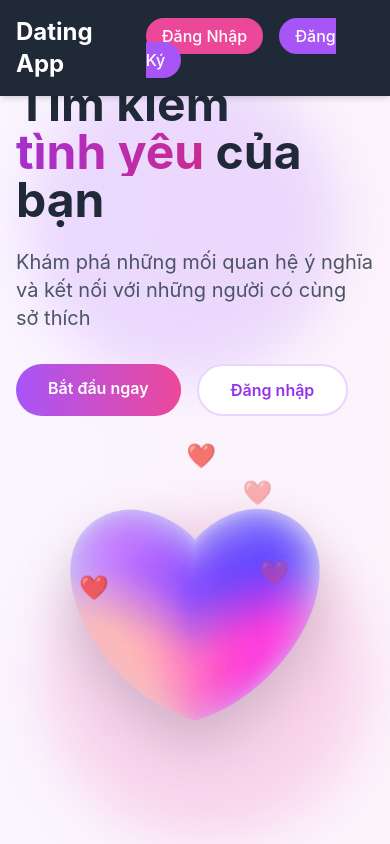
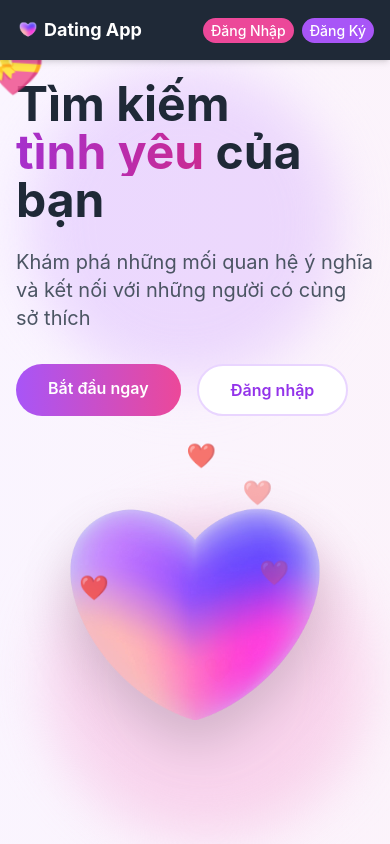
Before and after one commit to lamthienphuc1402/DatingApp, a React (Vite) app in the folder dating-app-frontend/: page / in a window 390 px wide. Shown: the top 844 px of the page. Built offline with nearby package versions, Linux system fonts and the light colour scheme.

Commit message:
fix responsive in mobile M

```diff
--- a/dating-app-frontend/index.html
+++ b/dating-app-frontend/index.html
@@ -2,7 +2,7 @@
 <html lang="en">
   <head>
     <meta charset="UTF-8" />
-    <link rel="icon" type="image/svg+xml" href="/vite.svg" />
+    <link rel="icon" type="image/png" href="/images/ICO.png" />
     <meta name="viewport" content="width=device-width, initial-scale=1.0" />
     <link rel="stylesheet" href="https://cdnjs.cloudflare.com/ajax/libs/font-awesome/6.5.1/css/all.min.css" />
     <title>Dating App</title>
--- a/dating-app-frontend/src/components/Navbar.tsx
+++ b/dating-app-frontend/src/components/Navbar.tsx
@@ -1,6 +1,7 @@
 import React, { useContext, useState } from "react";
 import { Link, useNavigate } from "react-router-dom";
 import { SocketContext } from "../SocketContext";
+import ICO from "../../public/images/ICO.png";
 
 type NavbarType = {
   isLoggedIn: boolean;
@@ -27,44 +28,45 @@ const Navbar = ({ isLoggedIn, setIsLoggedIn, setUserId, showUserLists, setShowUs
       <div className="container mx-auto flex justify-between items-center">
         <Link
           to="/"
-          className="text-white text-2xl font-bold hover:text-gray-300 transition duration-300"
+          className="text-white text-lg sm:text-2xl font-bold hover:text-gray-300 transition duration-300 flex items-center gap-1 sm:gap-2"
         >
-          Dating App
+          <img src={ICO} alt="Logo" className="w-6 h-6 sm:w-8 sm:h-8" />
+          <span className="hidden sm:inline">Dating App</span>
+          <span className="sm:hidden">Dating App</span>
         </Link>
-        <div className="space-x-4">
+        <div className="space-x-2 sm:space-x-4">
           {isLoggedIn ? (
             <>
               <Link
-                to={`/users/${JSON.parse(localStorage.getItem("user") || "{}")._id
-                  }`}
-                className="text-white bg-pink-500 hover:bg-pink-600 px-4 py-2 rounded-full font-medium transition duration-300 ease-in-out transform hover:scale-105 focus:outline-none focus:ring-2 focus:ring-pink-400 focus:ring-opacity-50"
+                to={`/users/${JSON.parse(localStorage.getItem("user") || "{}")._id}`}
+                className="text-white bg-pink-500 hover:bg-pink-600 px-2 sm:px-4 py-1 sm:py-2 text-sm sm:text-base rounded-full font-medium transition duration-300 ease-in-out transform hover:scale-105 focus:outline-none focus:ring-2 focus:ring-pink-400 focus:ring-opacity-50"
               >
                 Hồ Sơ
               </Link>
               <button
                 onClick={handleLogout}
-                className="text-white bg-purple-500 hover:bg-purple-600 px-4 py-2 rounded-full font-medium transition duration-300 ease-in-out transform hover:scale-105 focus:outline-none focus:ring-2 focus:ring-purple-400 focus:ring-opacity-50"
+                className="text-white bg-purple-500 hover:bg-purple-600 px-2 sm:px-4 py-1 sm:py-2 text-sm sm:text-base rounded-full font-medium transition duration-300 ease-in-out transform hover:scale-105 focus:outline-none focus:ring-2 focus:ring-purple-400 focus:ring-opacity-50"
               >
                 Đăng Xuất
               </button>
               <button
                 onClick={() => setShowUserLists?.(!showUserLists)}
-                className="md:hidden bg-pink-500 px-2 py-2 rounded-xl font-medium text-white transition duration-300 ease-in-out transform hover:scale-105 focus:outline-none focus:ring-2 focus:ring-pink-400 focus:ring-opacity-50"
+                className="md:hidden bg-pink-500 px-2 py-1 rounded-xl font-medium text-white transition duration-300 ease-in-out transform hover:scale-105 focus:outline-none focus:ring-2 focus:ring-pink-400 focus:ring-opacity-50"
               >
-                <i className={`fas ${showUserLists ? 'fa-times' : 'fa-list-ul'} text-xl`}></i>
+                <i className={`fas ${showUserLists ? 'fa-times' : 'fa-list-ul'} text-lg`}></i>
               </button>
             </>
           ) : (
             <>
               <Link
                 to="/login"
-                className="text-white bg-pink-500 hover:bg-pink-600 px-4 py-2 rounded-full font-medium transition duration-300 ease-in-out transform hover:scale-105 focus:outline-none focus:ring-2 focus:ring-pink-400 focus:ring-opacity-50"
+                className="text-white bg-pink-500 hover:bg-pink-600 px-2 sm:px-4 py-1 sm:py-2 text-sm sm:text-base rounded-full font-medium transition duration-300 ease-in-out transform hover:scale-105 focus:outline-none focus:ring-2 focus:ring-pink-400 focus:ring-opacity-50"
               >
                 Đăng Nhập
               </Link>
               <Link
                 to="/register"
-                className="text-white bg-purple-500 hover:bg-purple-600 px-4 py-2 rounded-full font-medium transition duration-300 ease-in-out transform hover:scale-105 focus:outline-none focus:ring-2 focus:ring-purple-400 focus:ring-opacity-50"
+                className="text-white bg-purple-500 hover:bg-purple-600 px-2 sm:px-4 py-1 sm:py-2 text-sm sm:text-base rounded-full font-medium transition duration-300 ease-in-out transform hover:scale-105 focus:outline-none focus:ring-2 focus:ring-purple-400 focus:ring-opacity-50"
               >
                 Đăng Ký
               </Link>
```
